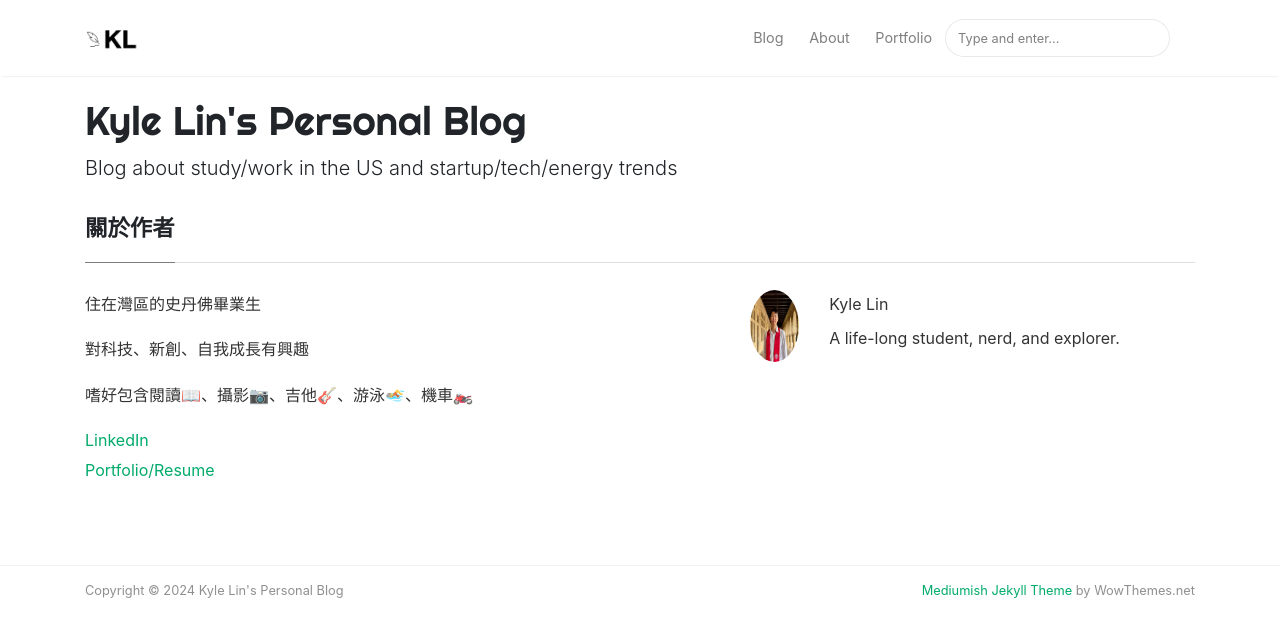
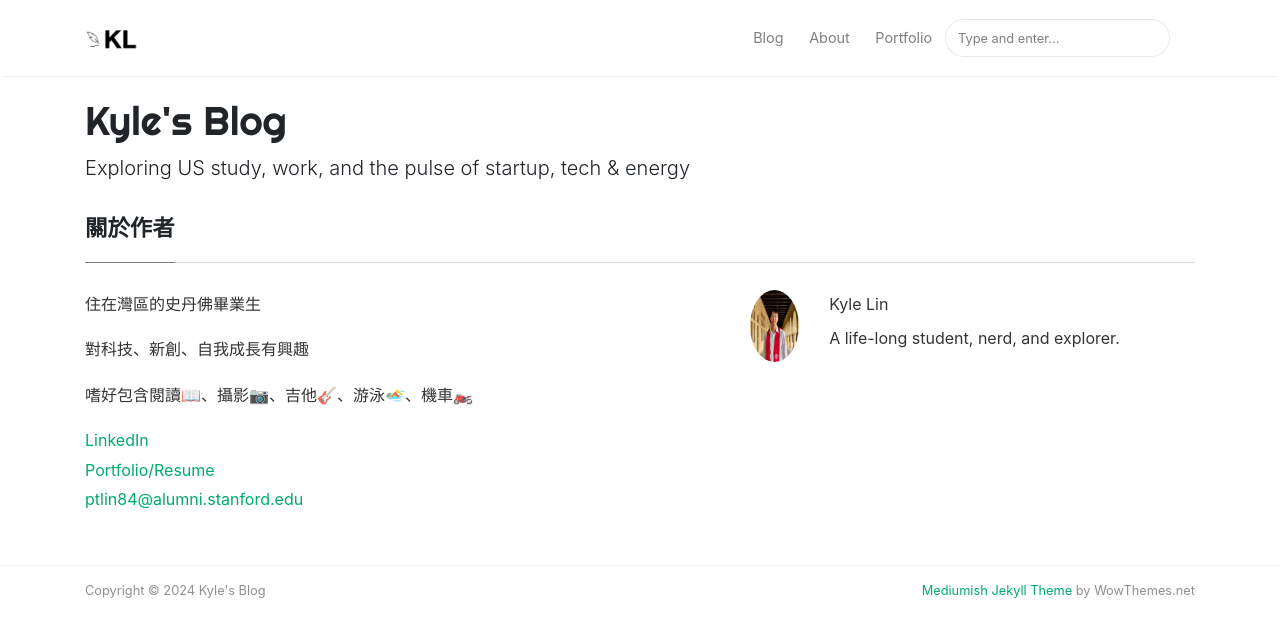
Before and after one commit to PTLin84/blog, a Jekyll site: the page built from _pages/about.md, in a window 1280 px wide. Shown: the top 637 px of the page. Built offline with Jekyll 4.4.1, drawn with Linux system fonts in a browser that asks for light colours; nearby versions of some CDN libraries.

Commit message:
CONTENT: Modified some content.

```diff
--- a/_config.yml
+++ b/_config.yml
@@ -1,7 +1,7 @@
 # Site
-name: "Kyle Lin's Personal Blog"
+name: "Kyle's Blog"
 title: "Kyle Lin"
-description: "Blog about study/work in the US and startup/tech/energy trends"
+description: "Exploring US study, work, and the pulse of startup, tech & energy"
 logo: 'assets/images/Logo-square.png'
 favicon: 'favicon.ico'
 baseurl: ''
--- a/_pages/about.md
+++ b/_pages/about.md
@@ -11,9 +11,9 @@ comments: false
     <p>住在灣區的史丹佛畢業生</p>
     <p>對科技、新創、自我成長有興趣</p>
     <p>嗜好包含閱讀📖、攝影📷、吉他🎸、游泳🏊、機車🏍️</p>
-    <a href="{{ site.kyle.linkedin }}" target="_blank">LinkedIn</a>
-    <br>
-    <a href="{{ site.portfolio }}" target="_blank">Portfolio/Resume</a>
+    <a href="{{ site.kyle.linkedin }}" target="_blank">LinkedIn</a><br>
+    <a href="{{ site.portfolio }}" target="_blank">Portfolio/Resume</a><br>
+    <a href="mailto:ptlin84@alumni.stanford.edu" target="_blank">ptlin84@alumni.stanford.edu</a>
   </div>
 
   <div class="col-md-5">
```
